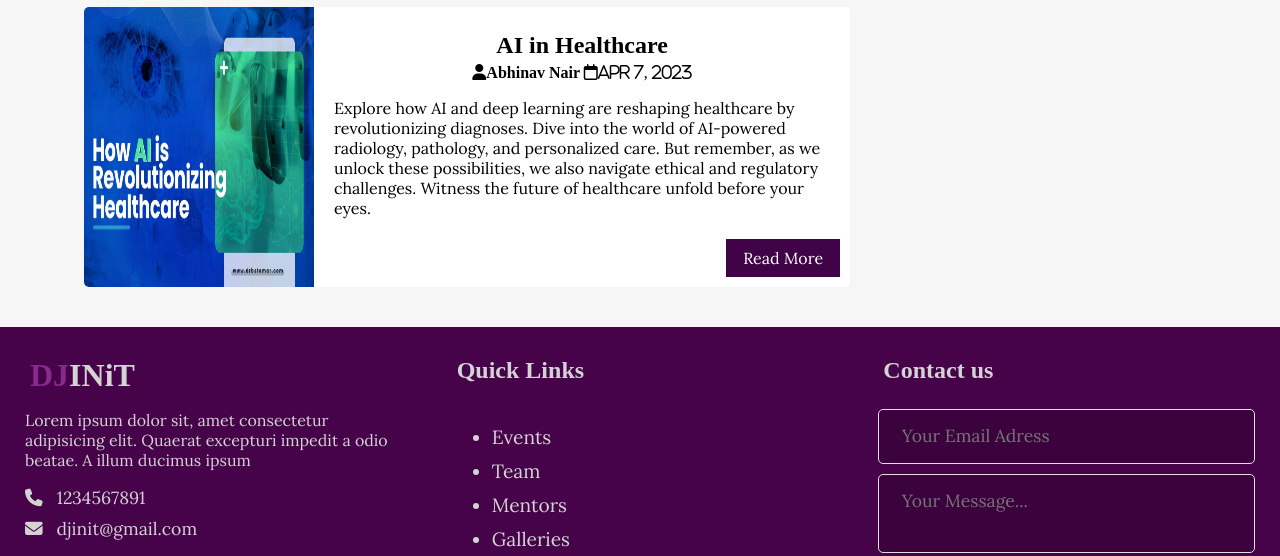
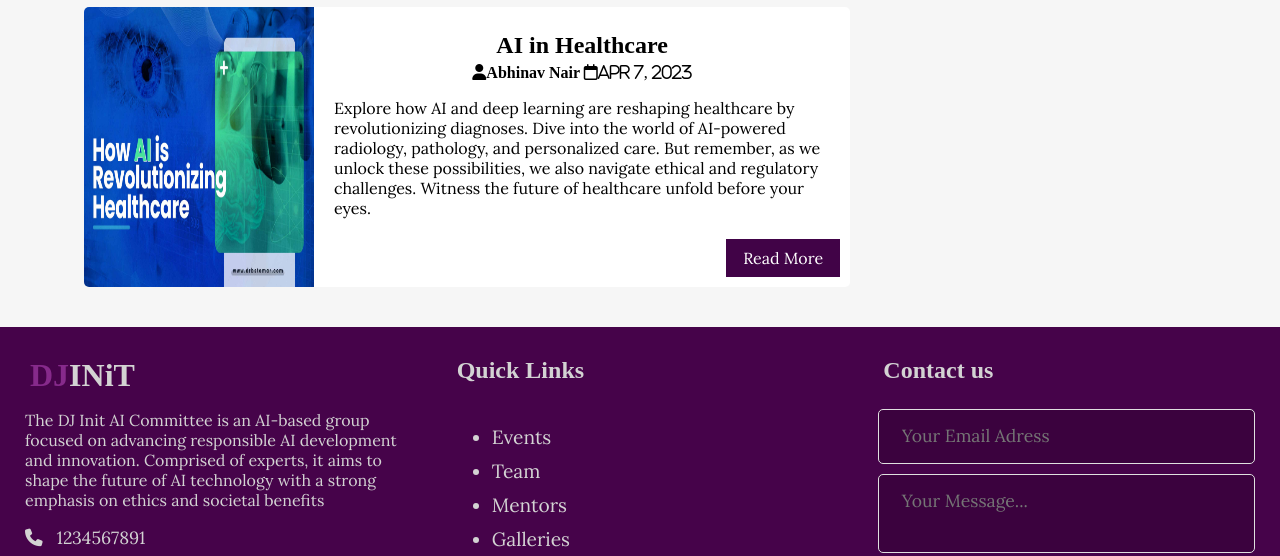
Before and after one commit to Nair-Abhinav/init_task_web, a plain HTML site: page index.html in a window 1280 px wide. Shown: the part 1483-2039 px from the top of the page. Drawn offline with nearby package versions, Linux system fonts and the light colour scheme; a web font is replaced by a local one.

Commit message:
Changes 7

```diff
--- a/index.html
+++ b/index.html
@@ -151,7 +151,7 @@
         <div class="footer-content">
             <div class="footer-section about">
                 <h1 class="logo-text"><span>DJ</span>INiT</h1>
-                <p>Lorem ipsum dolor sit, amet consectetur adipisicing elit. Quaerat excepturi impedit a odio beatae. A illum ducimus ipsum</p>
+                <p>The DJ Init AI Committee is an AI-based group focused on advancing responsible AI development and innovation. Comprised of experts, it aims to shape the future of AI technology with a strong emphasis on ethics and societal benefits</p>
                 <div class="contact">
                     <span><i class="fa-solid fa-phone"></i> &nbsp; 1234567891</span>
                     <span><i class="fa-solid fa-envelope"></i> &nbsp; djinit@gmail.com</span>
```
